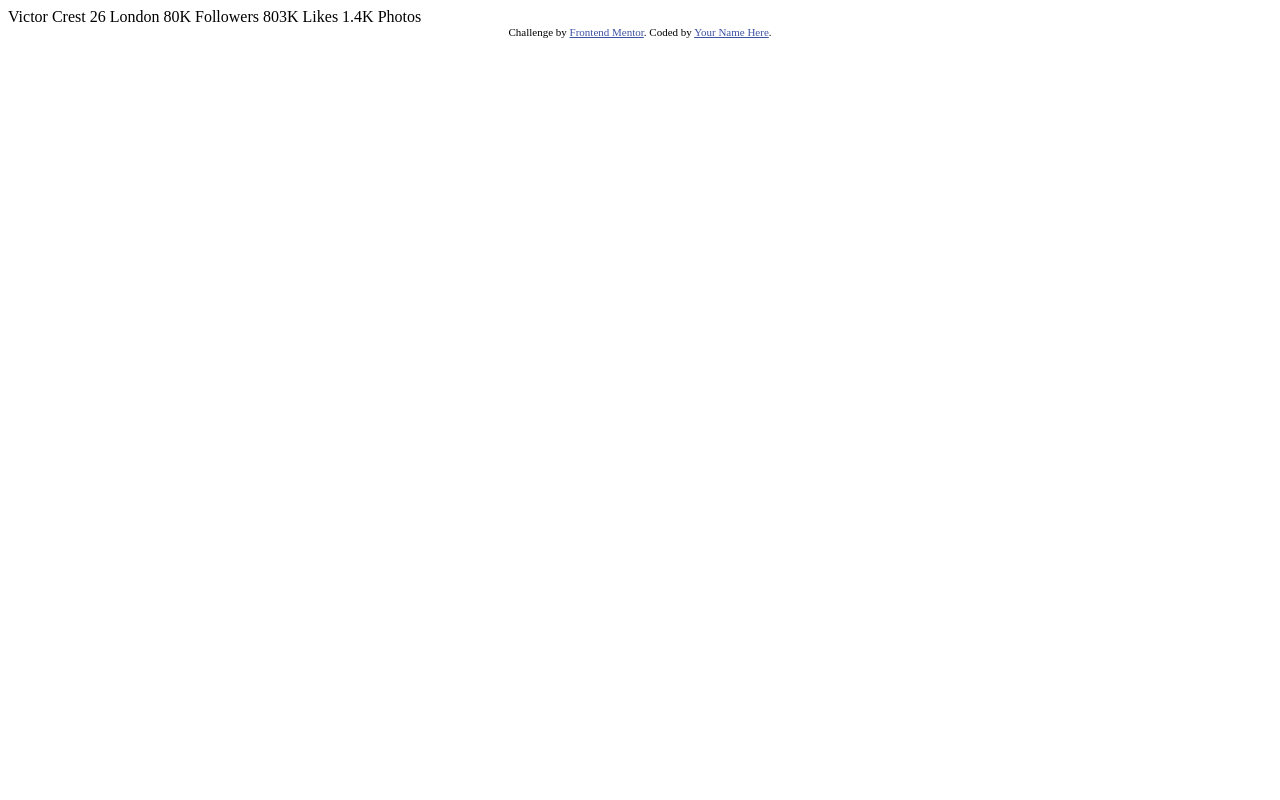
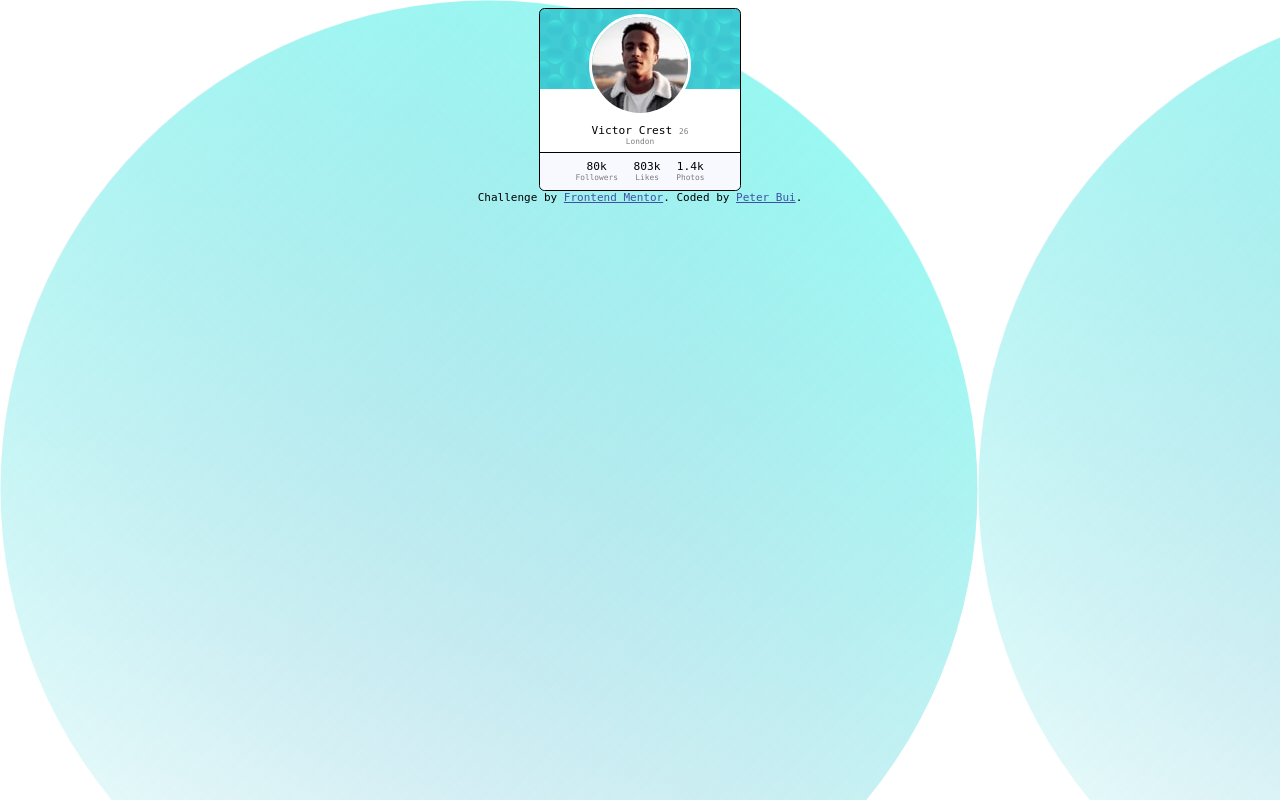
Before and after one commit to peterbuoy/profile-card-component-main, a plain HTML site: page index.html in a window 1280 px wide. Drawn offline with Linux system fonts and the light colour scheme.

Commit message:
quick ui prototype

```diff
--- a/index.html
+++ b/index.html
@@ -5,6 +5,7 @@
   <meta name="viewport" content="width=device-width, initial-scale=1.0"> <!-- displays site properly based on user's device -->
 
   <link rel="icon" type="image/png" sizes="32x32" href="./images/favicon-32x32.png">
+  <link rel="stylesheet" href="style.css">
 
   <title>Frontend Mentor | Profile card component</title>
 
@@ -15,21 +16,40 @@
   </style>
 </head>
 <body>
-  Victor Crest
-  26
-  London
+  <!-- In retrospect, specific divs such as number of followers and likes
+  should have different ID's so they can be targeted with Javascript -->
+  <div class='profile-card'>
+    <div>
+      <img class='profile-img' src=".\images\image-victor.jpg" alt="profile picture">
+    </div>
+    <div>
+      Victor Crest
+      <span class='sub-text'>26</span>
+    </div>
+    <div class='sub-text'>
+      London
+    </div>
+    <!-- what's the best way to make a line here? -->
+    <div class='break'></div>
+    <div class='user-stats'>
+      <div class='stat-col'>
+        <div>80k</div>
+        <div class='sub-text'>Followers</div>
+      </div>
+      <div class='stat-col'>
+        <div>803k</div>
+        <div class='sub-text'>Likes</div>
+      </div>
+      <div class='stat-col'>
+        <div>1.4k</div>
+        <div class='sub-text'>Photos</div>
+      </div>
+    </div>
+  </div>
 
-  80K
-  Followers
-
-  803K
-  Likes
-
-  1.4K
-  Photos
   <div class="attribution">
     Challenge by <a href="https://www.frontendmentor.io?ref=challenge" target="_blank">Frontend Mentor</a>.
-    Coded by <a href="#">Your Name Here</a>.
+    Coded by <a href="https://github.com/peterbuoy" target="_blank">Peter Bui</a>.
   </div>
 </body>
 </html>
--- /dev/null
+++ b/style.css
@@ -0,0 +1,52 @@
+body {
+  background-image: url('images/bg-pattern-bottom.svg'), url('images/bg-pattern-top.svg');
+  font-family:'monospace', Tahoma, Geneva, Verdana, sans-serif;
+  font-size:  70%;
+}
+
+.profile-img {
+  margin: 5px;
+  border-radius: 50%;
+  border: 3px solid #FFF;
+}
+
+.profile-card {
+  text-align: center;
+  display: flex;
+  flex-direction: column;
+  margin: auto;
+  width: 200px;
+  height: auto;
+  border: 1px solid #000;
+  background-color: #FFF;
+  border-radius: 0.5em;
+  background: url('images/bg-pattern-card.svg') top no-repeat, #FFF bottom;
+  background-size: 100%, 100%, auto;
+}
+
+.sub-text {
+  font-size: 70%;
+  color: rgba(0, 0, 0, 0.5);
+}
+
+.user-stats {
+  justify-content: center;
+  display: flex;
+  flex-direction: row;
+  background-color: rgb(248,248,255);
+  border-radius: 0.5em;
+}
+
+.break {
+  box-sizing:border-box;
+  margin-top: 0.5em;
+  width: 200px;
+  height: 1px;
+  background: #000;
+}
+
+.stat-col {
+  display: flex;
+  flex-direction: column;
+  padding: 0.7em;
+}
```
